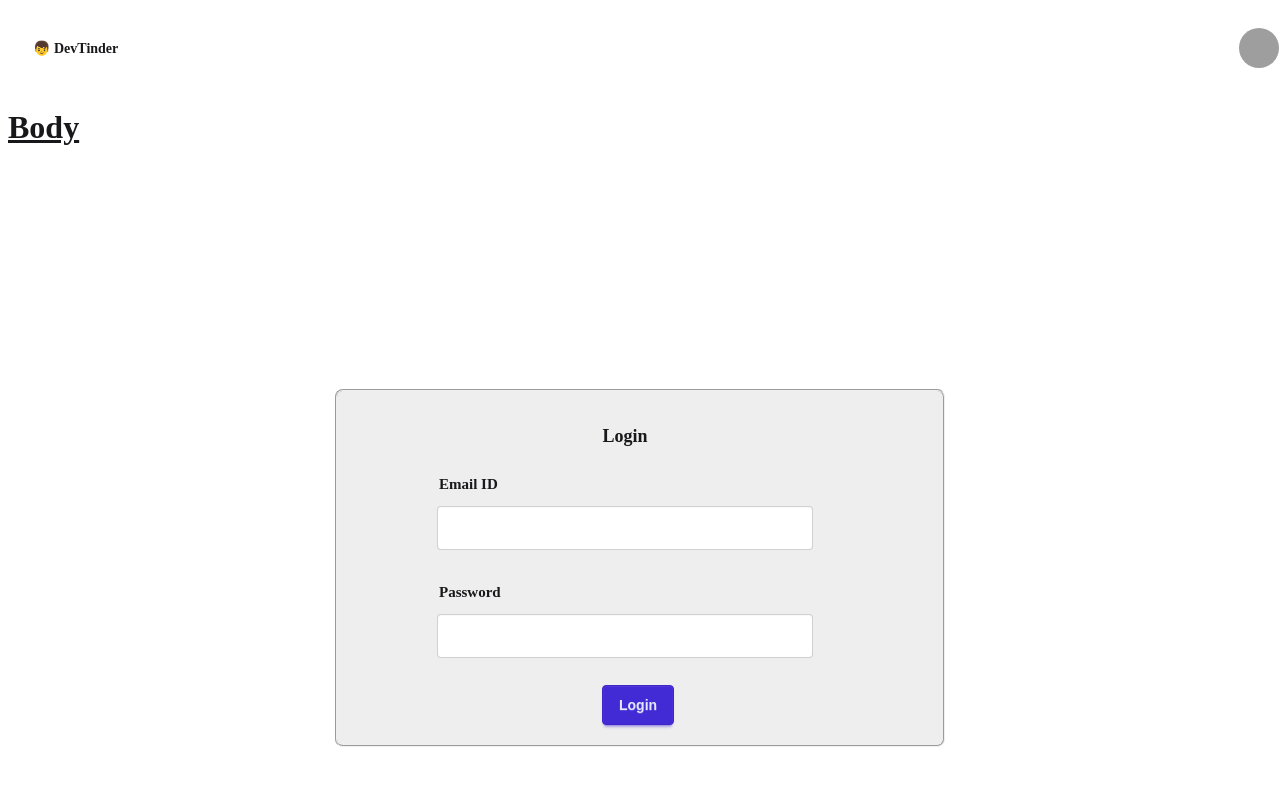
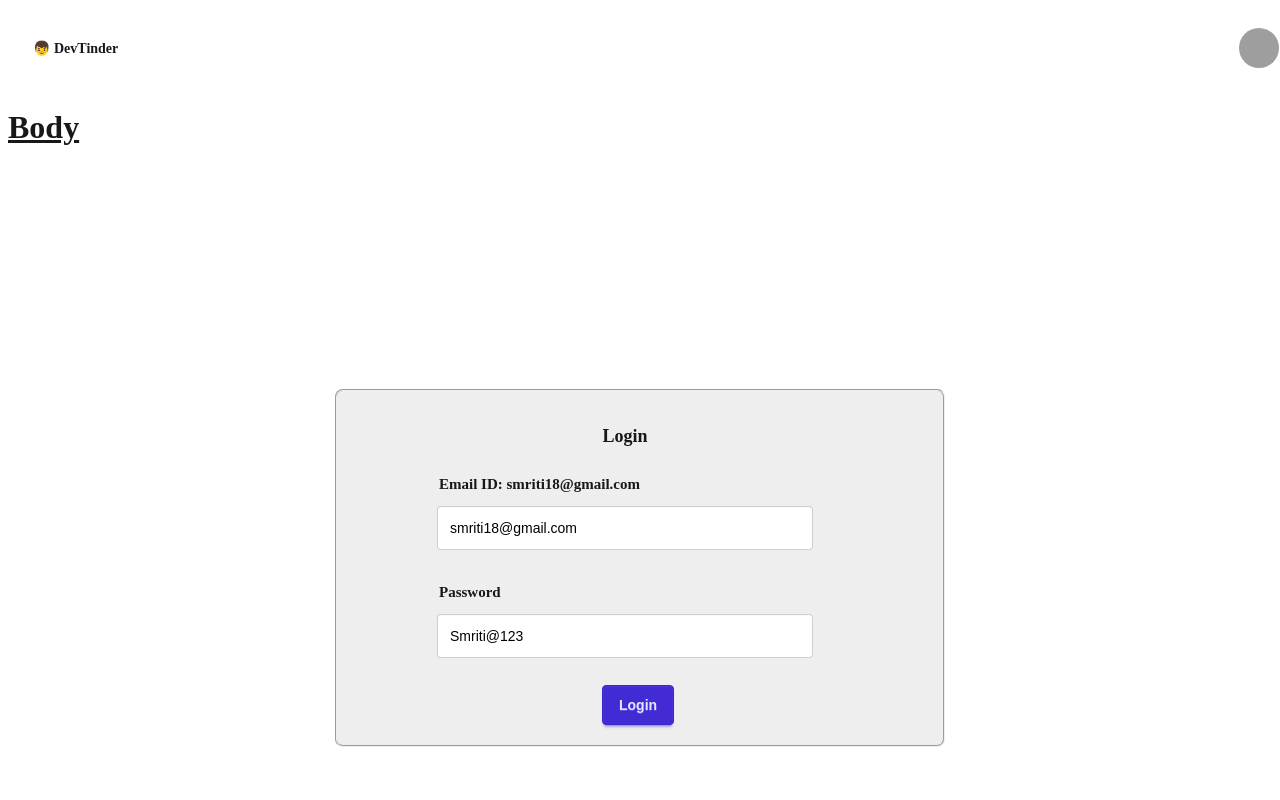
Before and after one commit to vamsikuruvella/NodeJS, a React (Vite) app in the folder DevTinder/DevTinder-Web/: page /login in a window 1280 px wide. Shown: the top 800 px of the page. Built offline with nearby package versions, Linux system fonts and the light colour scheme; grey boxes are pictures that could not be loaded.

Commit message:
30/06/26 v1

```diff
--- a/DevTinder/DevTinder-Web/src/login.jsx
+++ b/DevTinder/DevTinder-Web/src/login.jsx
@@ -1,10 +1,21 @@
 import { useState } from "react";
+import axios from "axios";
 const Login = () => {
-    const {emailId, setEmailId} = useState('');
-    const {password, setPassword} = useState('');
+    const [emailId, setEmailId] = useState('smriti18@gmail.com');
+    const [password, setPassword] = useState('Smriti@123');
 
     const handleLogin = async (e) => {
+        axios.post('http://localhost:3000/login', {
+            emailId: emailId,
+            password: password
+        })
+            .then((response) => {
+                console.log(response.data);
 
+            })
+            .catch((error) => {
+                console.error(error);
+            });
     }
     return <div className="flex justify-center items-center h-screen ">
         <div className="card bg-base-100 w-96 shadow-sm ">
@@ -14,9 +25,11 @@ const Login = () => {
                 <fieldset className="fieldset py-[20px] pr-[130px] pl-[100px] rounded-box bg-base-300">
                    <h2 className="card-title justify-center">Login</h2>
                    <div>
-                    <legend className="fieldset-legend mb-[5px] text-[15px]">Email ID</legend>
+                    <legend className="fieldset-legend mb-[5px] text-[15px]">Email ID: {emailId}</legend>
                     <input
                         type="text"
+                        value={emailId}
+                        onChange={(e) => setEmailId(e.target.value)}
                         className="input w-[350px] mb-[20px]"
                         placeholder=" "
                     />
@@ -26,13 +39,15 @@ const Login = () => {
                     <legend className="fieldset-legend mb-[5px] text-[15px]">Password</legend>
                     <input
                         type="text"
+                        value={password}
+                        onChange={(e) => setPassword(e.target.value)}
                         className="input w-[350px]"
                         placeholder=""
                     />
                     </div>
                      <br></br>
                      <div className="card-actions ml-[165px]">
-                    <button className="btn btn-primary">Login</button>
+                    <button className="btn btn-primary" onClick={handleLogin}>Login</button>
                 </div>
 
 
```
